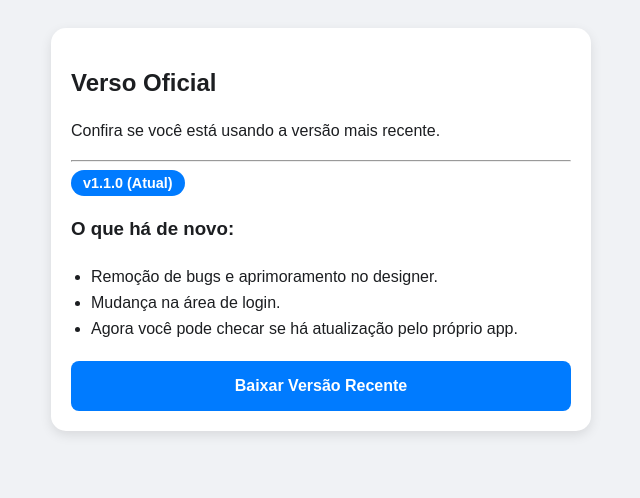
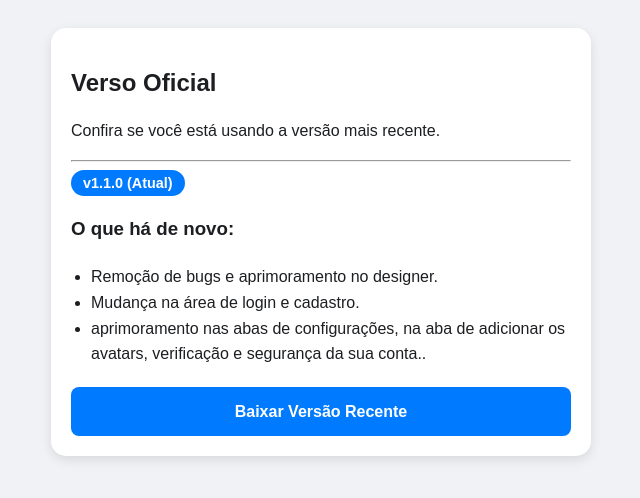
Before and after one commit to versooficialapp-collab/atualizacoes.verso, a plain HTML site: page index.html in a window 1280 px wide. Shown: the whole page, without its empty margins (319-959 px from the left). Drawn offline with Linux system fonts and the light colour scheme.

Commit message:
Atualizar o index.html

```diff
--- a/index.html
+++ b/index.html
@@ -27,8 +27,8 @@
             <h3>O que há de novo:</h3>
             <ul class="update-list">
                 <li>Remoção de bugs e aprimoramento no designer.</li>
-                <li>Mudança na área de login.</li>
-                <li>Agora você pode checar se há atualização pelo próprio app.</li>
+                <li>Mudança na área de login e cadastro.</li>
+                <li>aprimoramento nas abas de configurações, na aba de adicionar os avatars, verificação e segurança da sua conta..</li>
             </ul>
         </div>
 
```
